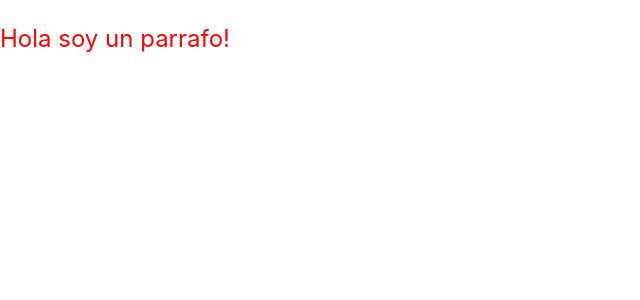
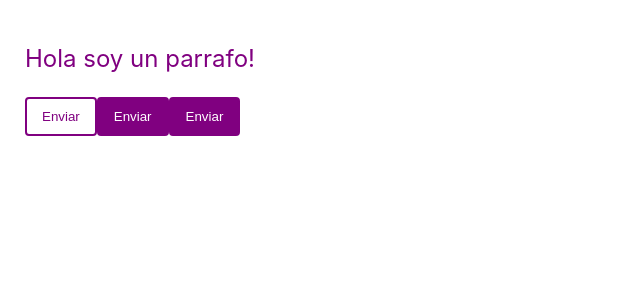
Before and after one commit to drbv27/React-styled-components, a React (Create React App) app: page / in a window 1280 px wide. Shown: the top 300 px of the page, without its empty margins (0-640 px from the left). Built offline with nearby package versions, Linux system fonts and the light colour scheme.

Commit message:
Adapting properties and composition

```diff
--- a/src/App.js
+++ b/src/App.js
@@ -2,13 +2,29 @@ import styled from "styled-components";
 
 const P = styled.p`
   font-size: 24px;
-  color: red;
+  color: purple;
 `;
+
+const Content = styled.div`
+  padding: 20px 25px;
+`;
+
+const Button = styled.button`
+  background-color: ${(props) => (props.primary ? "purple" : "white")};
+  color: ${(props) => (props.primary ? "white" : "purple")};
+  padding: 10px 15px;
+  border: solid 2px purple;
+  border-radius: 4px;
+`;
+
 const App = () => {
   return (
-    <div>
+    <Content>
       <P>Hola soy un parrafo!</P>
-    </div>
+      <Button>Enviar</Button>
+      <Button primary>Enviar</Button>
+      <Button primary={true}>Enviar</Button>
+    </Content>
   );
 };
 
```
